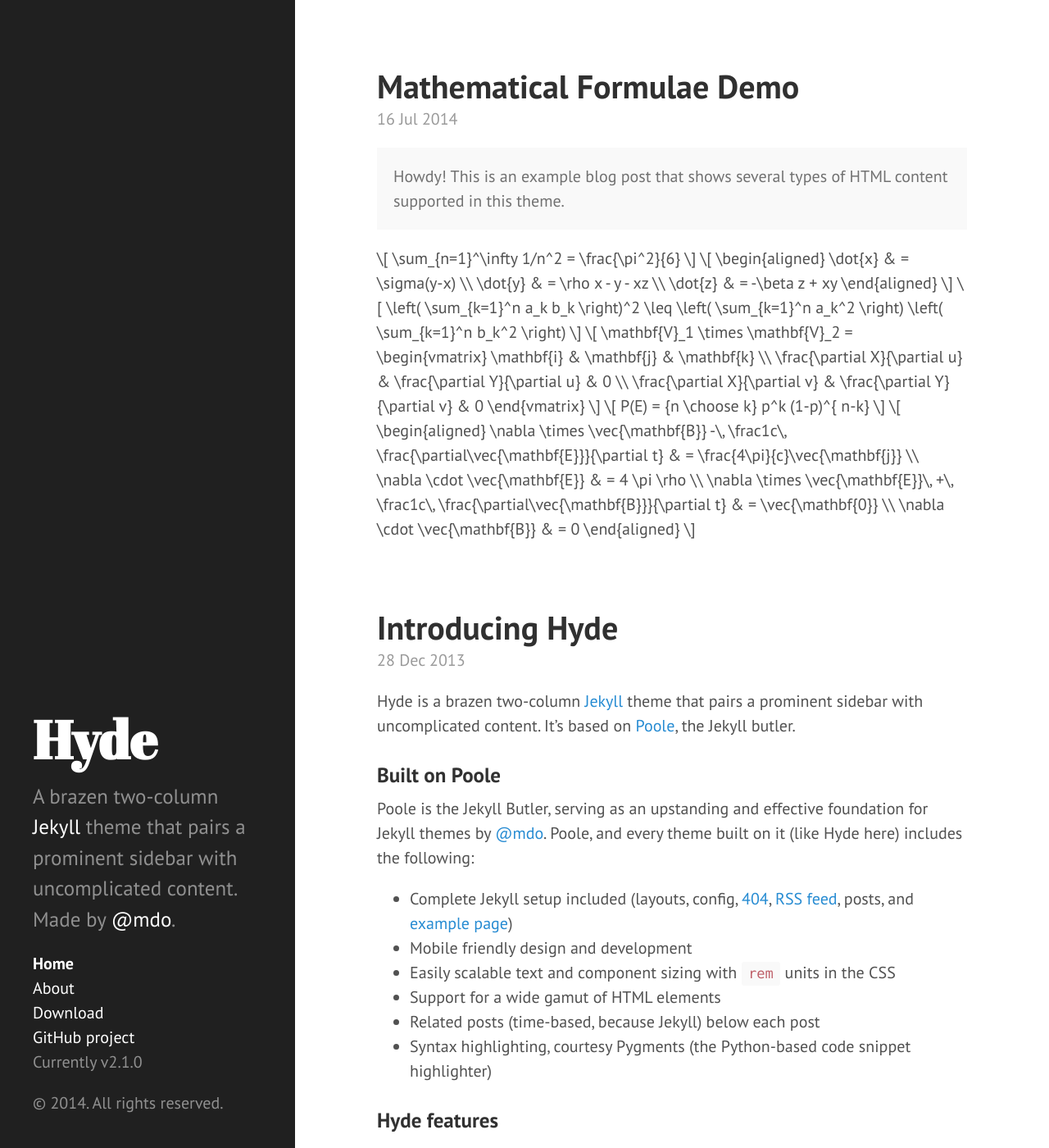
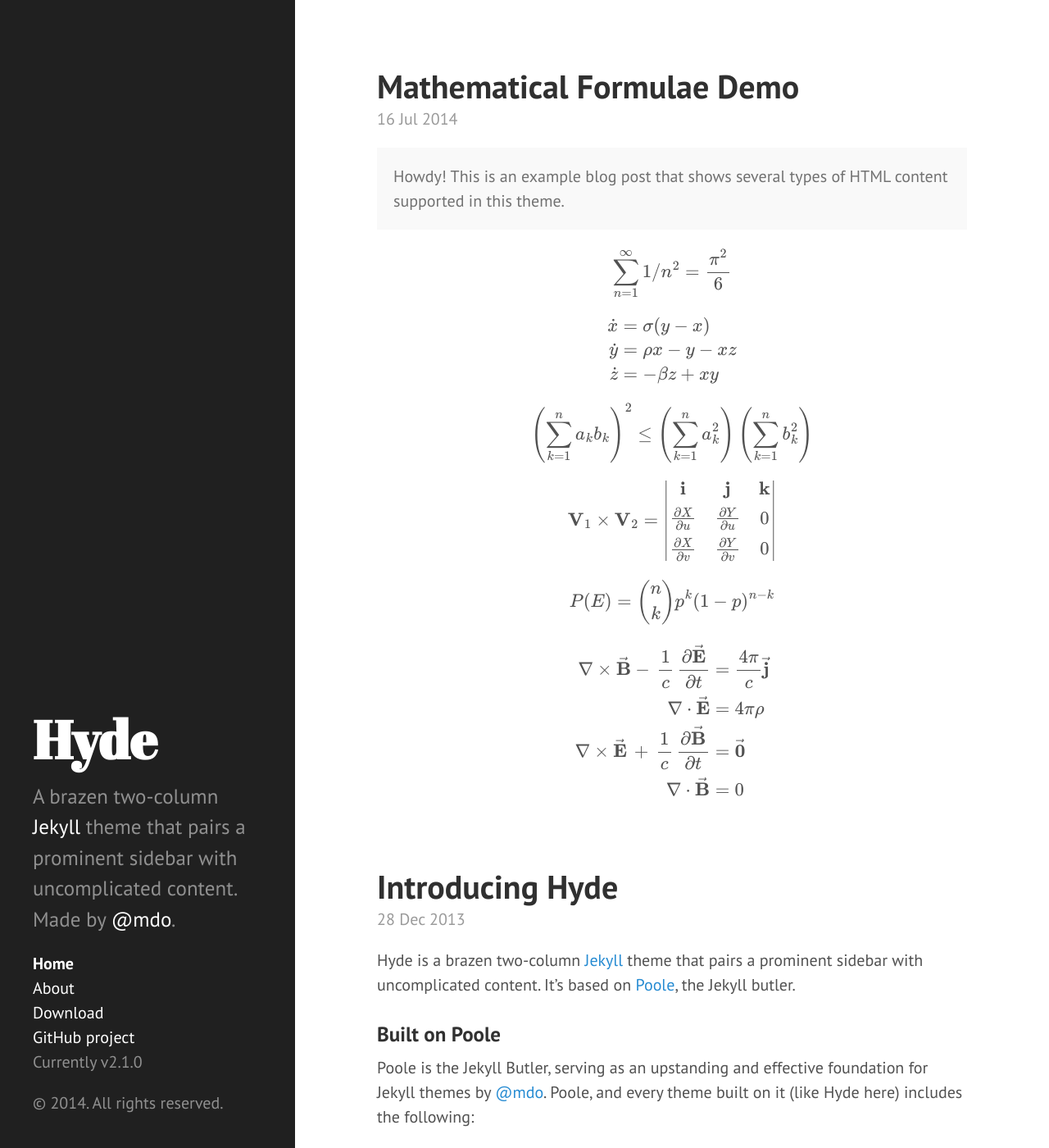
Before and after one commit to lleia/lleia.github.io, a Jekyll site: the page built from index.html, in a window 1280 px wide and 1400 px high. Shown: the whole window at 82% size. Built offline with Jekyll 4.4.1, drawn with Linux system fonts in a browser that asks for light colours; Markdown is read by kramdown in place of the engine named in the settings; formulas are drawn with MathJax 3; the list of posts is cut into pages by our own code; part of the change alters nothing that is shown.

Commit message:
add latex fixs

```diff
--- a/_layouts/default.html
+++ b/_layouts/default.html
@@ -1,4 +1,23 @@
 <!DOCTYPE html>
+
+<script type="text/javascript" src="http://cdn.mathjax.org/mathjax/latest/MathJax.js?config=TeX-AMS-MML_HTMLorMML"></script>
+<script type="text/x-mathjax-config">
+  MathJax.Hub.Config({
+    tex2jax: {
+        skipTags: ['script', 'noscript', 'style', 'textarea', 'pre']
+    }
+  });
+  MathJax.Hub.Queue(function() {
+    // Fix <code> tags after MathJax finishes running. This is a
+    // hack to overcome a shortcoming of Markdown. Discussion at
+    // https://github.com/mojombo/jekyll/issues/199
+    var all = MathJax.Hub.getAllJax(), i;
+    for(i = 0; i < all.length; i += 1) {
+        all[i].SourceElement().parentNode.className += ' has-jax';
+    }
+  });
+</script>
+
 <html xmlns="http://www.w3.org/1999/xhtml" xml:lang="en" lang="en-us">
 
   {% include head.html %}
```
